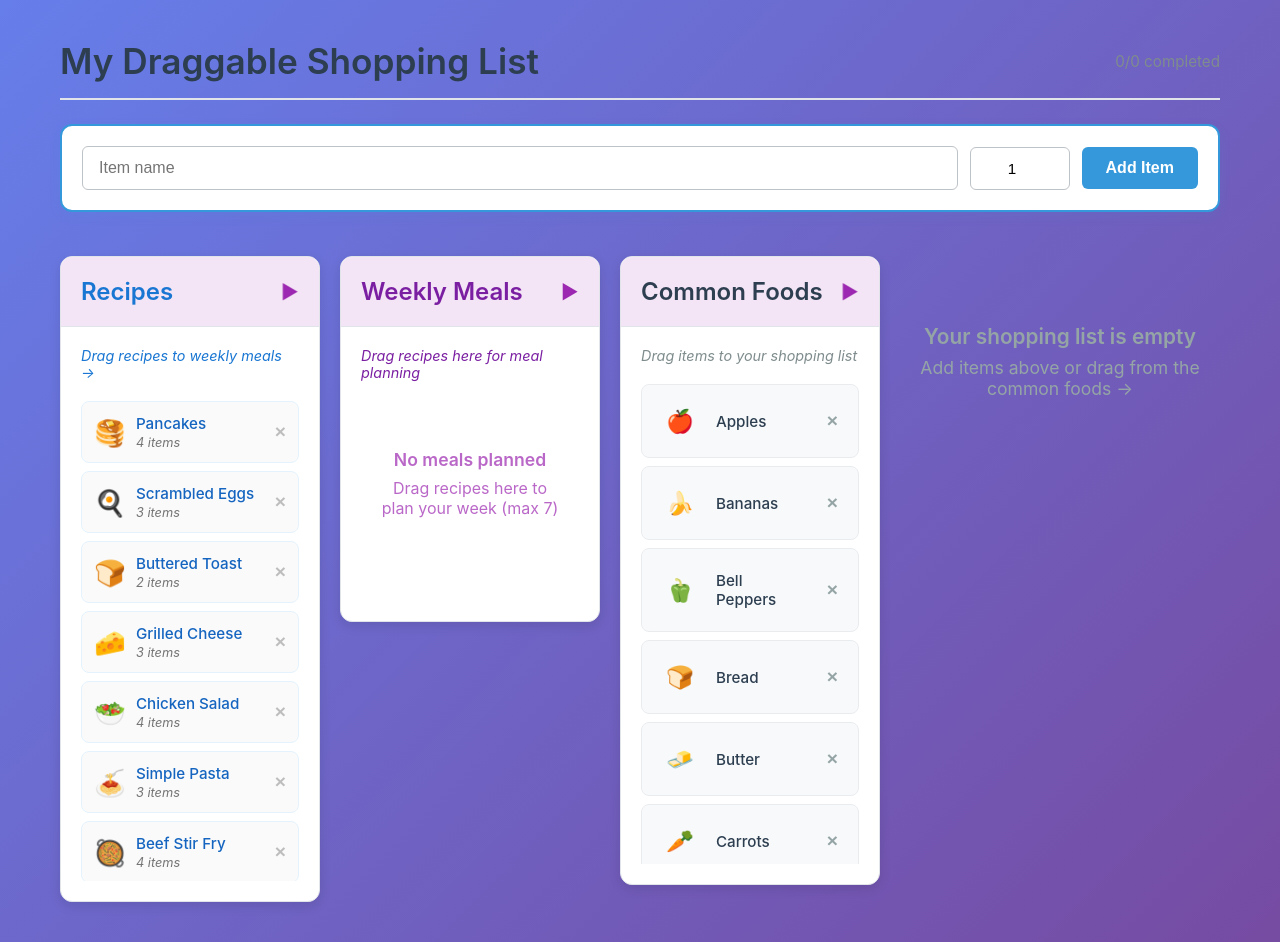
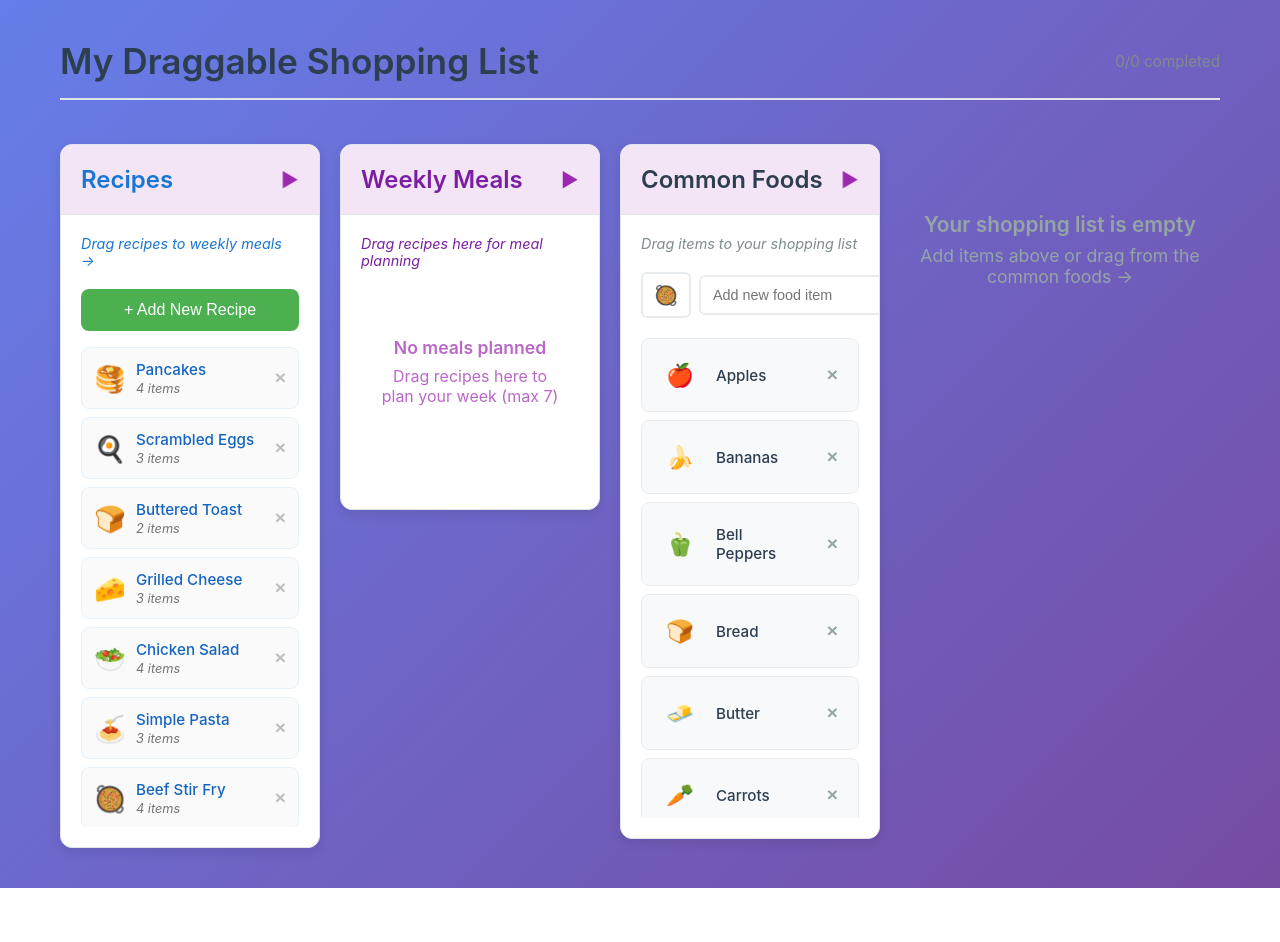
Before and after one commit to Kakalanp/ShopingListCalculator, a React (Create React App) app: page / in a window 1280 px wide. After the commit the page ends 888 px from the top, so only its background shows below. Built offline with nearby package versions, Linux system fonts and the light colour scheme.

Commit message:
Dynamic recipes and ingredients

```diff
--- a/src/components/CommonFoodSupplies.css
+++ b/src/components/CommonFoodSupplies.css
@@ -78,6 +78,73 @@
   font-size: 0.9rem;
   color: #7f8c8d;
   font-style: italic;
+}
+
+.add-food-form {
+  margin-bottom: 20px;
+}
+
+.add-food-row {
+  display: flex;
+  gap: 8px;
+  align-items: center;
+}
+
+.emoji-input {
+  width: 50px;
+  padding: 10px 8px;
+  border: 2px solid #e9ecef;
+  border-radius: 6px;
+  font-size: 1.2rem;
+  text-align: center;
+  transition: all 0.2s ease;
+}
+
+.emoji-input:focus {
+  outline: none;
+  border-color: #3498db;
+  box-shadow: 0 0 0 3px rgba(52, 152, 219, 0.1);
+}
+
+.add-food-input {
+  flex: 1;
+  padding: 10px 12px;
+  border: 2px solid #e9ecef;
+  border-radius: 6px;
+  font-size: 0.9rem;
+  transition: all 0.2s ease;
+}
+
+.add-food-input:focus {
+  outline: none;
+  border-color: #3498db;
+  box-shadow: 0 0 0 3px rgba(52, 152, 219, 0.1);
+}
+
+.add-food-btn {
+  background: #27ae60;
+  border: none;
+  border-radius: 6px;
+  padding: 10px 16px;
+  color: white;
+  font-size: 1.1rem;
+  font-weight: bold;
+  cursor: pointer;
+  transition: all 0.2s ease;
+  min-width: 44px;
+  height: 44px;
+  display: flex;
+  align-items: center;
+  justify-content: center;
+}
+
+.add-food-btn:hover {
+  background: #229954;
+  transform: translateY(-1px);
+}
+
+.add-food-btn:active {
+  transform: translateY(0);
 }
 
 .foods-container {
--- a/src/components/CommonFoodSupplies.tsx
+++ b/src/components/CommonFoodSupplies.tsx
@@ -1,7 +1,6 @@
 import React, { useState, useMemo } from 'react';
 import { Draggable, Droppable } from '@hello-pangea/dnd';
 import './CommonFoodSupplies.css';
-import initialFoods from '../data/common-foods.json';
 
 export interface FoodSupply {
   id: string;
@@ -11,11 +10,14 @@ export interface FoodSupply {
 
 interface CommonFoodSuppliesProps {
   className?: string;
+  foods: FoodSupply[];
+  onFoodsChange: (foods: FoodSupply[]) => void;
 }
 
-const CommonFoodSupplies: React.FC<CommonFoodSuppliesProps> = ({ className }) => {
-  const [foods, setFoods] = useState<FoodSupply[]>(initialFoods);
+const CommonFoodSupplies: React.FC<CommonFoodSuppliesProps> = ({ className, foods, onFoodsChange }) => {
   const [isContainerCollapsed, setIsContainerCollapsed] = useState(false);
+  const [newFoodName, setNewFoodName] = useState('');
+  const [newFoodEmoji, setNewFoodEmoji] = useState('🥘');
 
   // Sort foods alphabetically by name
   const sortedFoods = useMemo(() => {
@@ -23,7 +25,21 @@ const CommonFoodSupplies: React.FC<CommonFoodSuppliesProps> = ({ className }) =>
   }, [foods]);
 
   const deleteFood = (foodId: string) => {
-    setFoods(prev => prev.filter(food => food.id !== foodId));
+    onFoodsChange(foods.filter(food => food.id !== foodId));
+  };
+
+  const addNewFood = (e: React.FormEvent) => {
+    e.preventDefault();
+    if (newFoodName.trim()) {
+      const newFood: FoodSupply = {
+        id: `custom-${Date.now()}-${newFoodName.toLowerCase().replace(/\s+/g, '-')}`,
+        name: newFoodName.trim(),
+        emoji: newFoodEmoji || '🥘',
+      };
+      onFoodsChange([...foods, newFood]);
+      setNewFoodName('');
+      setNewFoodEmoji('🥘');
+    }
   };
 
   return (
@@ -35,6 +51,29 @@ const CommonFoodSupplies: React.FC<CommonFoodSuppliesProps> = ({ className }) =>
 
       <div className={`container-content ${isContainerCollapsed ? 'collapsed' : 'expanded'}`}>
         <p className="drag-instruction">Drag items to your shopping list</p>
+
+        <form onSubmit={addNewFood} className="add-food-form">
+          <div className="add-food-row">
+            <input
+              type="text"
+              value={newFoodEmoji}
+              onChange={(e) => setNewFoodEmoji(e.target.value)}
+              placeholder="🥘"
+              className="emoji-input"
+              maxLength={2}
+            />
+            <input
+              type="text"
+              value={newFoodName}
+              onChange={(e) => setNewFoodName(e.target.value)}
+              placeholder="Add new food item"
+              className="add-food-input"
+            />
+            <button type="submit" className="add-food-btn">
+              +
+            </button>
+          </div>
+        </form>
 
         <Droppable droppableId="common-foods" isDropDisabled={true}>
           {(provided) => (
--- a/src/components/RecipeList.css
+++ b/src/components/RecipeList.css
@@ -212,3 +212,95 @@
     max-height: 40vh;
   }
 }
+
+/* Add recipe form styles */
+.add-recipe-btn {
+  width: 100%;
+  padding: 12px;
+  margin-bottom: 16px;
+  background: #4caf50;
+  color: white;
+  border: none;
+  border-radius: 8px;
+  font-size: 1rem;
+  cursor: pointer;
+  transition: background 0.2s ease;
+}
+
+.add-recipe-btn:hover {
+  background: #45a049;
+}
+
+.add-recipe-form {
+  background: #f9f9f9;
+  padding: 16px;
+  border-radius: 8px;
+  margin-bottom: 16px;
+  border: 1px solid #e1e5e9;
+}
+
+.recipe-emoji-input {
+  width: 60px;
+  padding: 8px;
+  margin-bottom: 8px;
+  border: 1px solid #ddd;
+  border-radius: 4px;
+  font-size: 1.2rem;
+  text-align: center;
+  margin-right: 8px;
+}
+
+.recipe-name-input {
+  flex: 1;
+  padding: 8px 12px;
+  margin-bottom: 8px;
+  border: 1px solid #ddd;
+  border-radius: 4px;
+  font-size: 1rem;
+}
+
+.recipe-ingredients-input {
+  width: 100%;
+  padding: 8px 12px;
+  margin-bottom: 12px;
+  border: 1px solid #ddd;
+  border-radius: 4px;
+  font-size: 1rem;
+  resize: vertical;
+  font-family: inherit;
+}
+
+.recipe-form-buttons {
+  display: flex;
+  gap: 8px;
+}
+
+.save-btn {
+  flex: 1;
+  padding: 8px 16px;
+  background: #4caf50;
+  color: white;
+  border: none;
+  border-radius: 4px;
+  cursor: pointer;
+  font-size: 0.9rem;
+}
+
+.save-btn:hover {
+  background: #45a049;
+}
+
+.cancel-btn {
+  flex: 1;
+  padding: 8px 16px;
+  background: #f44336;
+  color: white;
+  border: none;
+  border-radius: 4px;
+  cursor: pointer;
+  font-size: 0.9rem;
+}
+
+.cancel-btn:hover {
+  background: #da190b;
+}
--- a/src/components/RecipeList.tsx
+++ b/src/components/RecipeList.tsx
@@ -1,7 +1,7 @@
 import React, { useState } from 'react';
 import { Draggable, Droppable } from '@hello-pangea/dnd';
+import { v4 as uuidv4 } from 'uuid';
 import './RecipeList.css';
-import initialRecipes from '../data/recipes.json';
 
 export interface Recipe {
   id: string;
@@ -11,15 +11,46 @@ export interface Recipe {
 }
 
 interface RecipeListProps {
+  recipes: Recipe[];
+  onRecipesChange: (recipes: Recipe[]) => void;
   className?: string;
 }
 
-const RecipeList: React.FC<RecipeListProps> = ({ className }) => {
-  const [recipes, setRecipes] = useState<Recipe[]>(initialRecipes);
+const RecipeList: React.FC<RecipeListProps> = ({ recipes, onRecipesChange, className }) => {
   const [isContainerCollapsed, setIsContainerCollapsed] = useState(false);
+  const [isAddingRecipe, setIsAddingRecipe] = useState(false);
+  const [newRecipeName, setNewRecipeName] = useState('');
+  const [newRecipeEmoji, setNewRecipeEmoji] = useState('🍽️');
+  const [newRecipeIngredients, setNewRecipeIngredients] = useState('');
 
   const deleteRecipe = (recipeId: string) => {
-    setRecipes(prev => prev.filter(recipe => recipe.id !== recipeId));
+    const updatedRecipes = recipes.filter(recipe => recipe.id !== recipeId);
+    onRecipesChange(updatedRecipes);
+  };
+
+  const addNewRecipe = () => {
+    if (newRecipeName.trim()) {
+      const ingredients = newRecipeIngredients
+        .split(',')
+        .map(ingredient => ingredient.trim())
+        .filter(ingredient => ingredient.length > 0);
+
+      const newRecipe: Recipe = {
+        id: uuidv4(),
+        name: newRecipeName.trim(),
+        emoji: newRecipeEmoji,
+        ingredients
+      };
+
+      const updatedRecipes = [...recipes, newRecipe];
+      onRecipesChange(updatedRecipes);
+
+      // Reset form
+      setNewRecipeName('');
+      setNewRecipeEmoji('🍽️');
+      setNewRecipeIngredients('');
+      setIsAddingRecipe(false);
+    }
   };
 
   return (
@@ -31,6 +62,50 @@ const RecipeList: React.FC<RecipeListProps> = ({ className }) => {
 
       <div className={`container-content ${isContainerCollapsed ? 'collapsed' : 'expanded'}`}>
         <p className="recipe-instruction">Drag recipes to weekly meals →</p>
+
+        {!isAddingRecipe ? (
+          <button
+            onClick={() => setIsAddingRecipe(true)}
+            className="add-recipe-btn"
+          >
+            + Add New Recipe
+          </button>
+        ) : (
+          <div className="add-recipe-form">
+            <input
+              type="text"
+              value={newRecipeEmoji}
+              onChange={(e) => setNewRecipeEmoji(e.target.value)}
+              className="recipe-emoji-input"
+              placeholder="🍽️"
+              maxLength={2}
+            />
+            <input
+              type="text"
+              value={newRecipeName}
+              onChange={(e) => setNewRecipeName(e.target.value)}
+              placeholder="Recipe name"
+              className="recipe-name-input"
+              autoFocus
+            />
+            <textarea
+              value={newRecipeIngredients}
+              onChange={(e) => setNewRecipeIngredients(e.target.value)}
+              placeholder="Ingredients (comma-separated)"
+              className="recipe-ingredients-input"
+              rows={3}
+            />
+            <div className="recipe-form-buttons">
+              <button onClick={addNewRecipe} className="save-btn">Save</button>
+              <button onClick={() => {
+                setIsAddingRecipe(false);
+                setNewRecipeName('');
+                setNewRecipeEmoji('🍽️');
+                setNewRecipeIngredients('');
+              }} className="cancel-btn">Cancel</button>
+            </div>
+          </div>
+        )}
 
         <Droppable droppableId="recipes" isDropDisabled={true}>
           {(provided: any) => (
--- a/src/components/ShoppingList.tsx
+++ b/src/components/ShoppingList.tsx
@@ -1,15 +1,53 @@
-import React, { useState, useCallback } from 'react';
+import React, { useState, useCallback, useEffect } from 'react';
 import { v4 as uuidv4 } from 'uuid';
 import { DragDropContext, Droppable, Draggable, DropResult } from '@hello-pangea/dnd';
 import { ShoppingItem } from '../types/types';
 import ShoppingItemComponent from './ShoppingItemComponent';
-import AddItemForm from './AddItemForm';
 import CommonFoodSupplies, { FoodSupply } from './CommonFoodSupplies';
 import RecipeList, { Recipe } from './RecipeList';
 import WeeklyMeals from './WeeklyMeals';
 import './ShoppingList.css';
 import allRecipesData from '../data/recipes.json';
 import commonFoodsData from '../data/common-foods.json';
+
+// Local storage keys
+const FOODS_STORAGE_KEY = 'shopping-app-foods';
+const RECIPES_STORAGE_KEY = 'shopping-app-recipes';
+
+// Local storage utilities
+const loadFoodsFromStorage = (): FoodSupply[] => {
+  try {
+    const stored = localStorage.getItem(FOODS_STORAGE_KEY);
+    return stored ? JSON.parse(stored) : commonFoodsData;
+  } catch {
+    return commonFoodsData;
+  }
+};
+
+const saveFoodsToStorage = (foods: FoodSupply[]) => {
+  try {
+    localStorage.setItem(FOODS_STORAGE_KEY, JSON.stringify(foods));
+  } catch (error) {
+    console.warn('Failed to save foods to localStorage:', error);
+  }
+};
+
+const loadRecipesFromStorage = (): Recipe[] => {
+  try {
+    const stored = localStorage.getItem(RECIPES_STORAGE_KEY);
+    return stored ? JSON.parse(stored) : allRecipesData;
+  } catch {
+    return allRecipesData;
+  }
+};
+
+const saveRecipesToStorage = (recipes: Recipe[]) => {
+  try {
+    localStorage.setItem(RECIPES_STORAGE_KEY, JSON.stringify(recipes));
+  } catch (error) {
+    console.warn('Failed to save recipes to localStorage:', error);
+  }
+};
 
 interface ShoppingListProps {
   listName?: string;
@@ -19,15 +57,28 @@ const ShoppingList: React.FC<ShoppingListProps> = ({ listName = 'My Shopping Lis
   const [items, setItems] = useState<ShoppingItem[]>([]);
   const [meals, setMeals] = useState<Recipe[]>([]);
   const [copySuccess, setCopySuccess] = useState(false);
+  const [foods, setFoods] = useState<FoodSupply[]>(() => loadFoodsFromStorage());
+  const [recipes, setRecipes] = useState<Recipe[]>(() => loadRecipesFromStorage());
 
-  const addItem = useCallback((name: string, quantity: number) => {
-    const newItem: ShoppingItem = {
-      id: uuidv4(),
-      name,
-      quantity,
-      completed: false,
-    };
-    setItems(prev => [...prev, newItem]);
+  // Save to localStorage whenever foods or recipes change
+  useEffect(() => {
+    saveFoodsToStorage(foods);
+  }, [foods]);
+
+  useEffect(() => {
+    saveRecipesToStorage(recipes);
+  }, [recipes]);
+
+  const handleFoodsChange = useCallback((newFoods: FoodSupply[]) => {
+    setFoods(newFoods);
+    // Force re-render of drag context by triggering a state update
+    setItems(prev => [...prev]);
+  }, []);
+
+  const handleRecipesChange = useCallback((newRecipes: Recipe[]) => {
+    setRecipes(newRecipes);
+    // Force re-render of drag context by triggering a state update
+    setMeals(prev => [...prev]);
   }, []);
 
   const updateItem = useCallback((id: string, updates: Partial<ShoppingItem>) => {
@@ -146,7 +197,7 @@ const ShoppingList: React.FC<ShoppingListProps> = ({ listName = 'My Shopping Lis
     if (result.source.droppableId === 'recipes' && result.destination.droppableId === 'weekly-meals') {
       const draggedRecipeId = result.draggableId.replace('recipe-', '');
 
-      const draggedRecipe = allRecipesData.find((recipe: Recipe) => recipe.id === draggedRecipeId);
+      const draggedRecipe = recipes.find((recipe: Recipe) => recipe.id === draggedRecipeId);
       if (draggedRecipe) {
         const newMeals = [...meals, draggedRecipe];
         handleMealsChange(newMeals);
@@ -167,7 +218,7 @@ const ShoppingList: React.FC<ShoppingListProps> = ({ listName = 'My Shopping Lis
     if (result.source.droppableId === 'common-foods' && result.destination.droppableId === 'shopping-list') {
       const draggedId = result.draggableId.replace('common-', '');
 
-      const foodItem = commonFoodsData.find((food: FoodSupply) => food.id === draggedId);
+      const foodItem = foods.find((food: FoodSupply) => food.id === draggedId);
       if (foodItem) {
         // Check if item already exists in shopping list
         const existingItem = items.find(item => item.name.toLowerCase() === foodItem.name.toLowerCase());
@@ -199,7 +250,7 @@ const ShoppingList: React.FC<ShoppingListProps> = ({ listName = 'My Shopping Lis
       newItems.splice(result.destination.index, 0, reorderedItem);
       setItems(newItems);
     }
-  }, [items, updateItem]);
+  }, [items, meals, foods, recipes, updateItem, handleMealsChange]);
 
   const completedItems = items.filter(item => item.completed).length;
 
@@ -224,8 +275,6 @@ const ShoppingList: React.FC<ShoppingListProps> = ({ listName = 'My Shopping Lis
           </div>
         </div>
 
-        <AddItemForm onAddItem={addItem} />
-
         <div className="actions">
           {items.some(item => item.completed) && (
             <button
@@ -237,10 +286,13 @@ const ShoppingList: React.FC<ShoppingListProps> = ({ listName = 'My Shopping Lis
           )}
         </div>
 
-        <DragDropContext onDragEnd={onDragEnd}>
+        <DragDropContext
+        onDragEnd={onDragEnd}
+        key={`${foods.length}-${recipes.length}`}
+      >
           <div className="lists-container">
             <div className="recipes-sidebar">
-              <RecipeList />
+              <RecipeList recipes={recipes} onRecipesChange={handleRecipesChange} />
             </div>
 
             <div className="meals-sidebar">
@@ -248,7 +300,7 @@ const ShoppingList: React.FC<ShoppingListProps> = ({ listName = 'My Shopping Lis
             </div>
 
             <div className="foods-sidebar">
-              <CommonFoodSupplies />
+              <CommonFoodSupplies foods={foods} onFoodsChange={handleFoodsChange} />
             </div>
 
             <div className="shopping-list-section">
```
